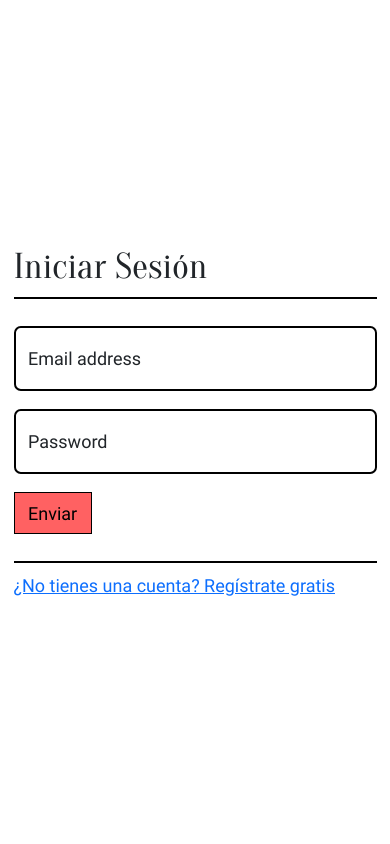
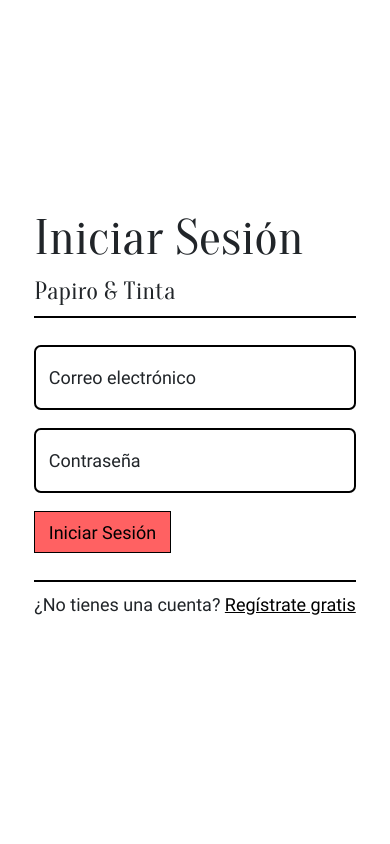
Before and after one commit to SebasVM123/Papiro-Tinta-Proyect, a Django app: page /login/ in a window 390 px wide. Run offline with Django 4.2, Linux system fonts and the light colour scheme.

Commit message:
Feat: agrega estilos responsive a login.html

```diff
--- a/Papiro_Tinta/main/templates/main/login.html
+++ b/Papiro_Tinta/main/templates/main/login.html
@@ -18,22 +18,39 @@
 	<link href="{% static 'css/style.css' %}" rel="stylesheet">
 </head>
 <body>
-	<div class="container d-flex flex-column justify-content-center vh-100" id="login-box">
-		<h2 class="title-2">Iniciar Sesión</h2>
+	<main>
+		<div class="container d-flex justify-content-center align-items-center vh-100" id="login-container">
+			<div class="row justify-content-center">
+				<div class="col col-2 d-none d-sm-none d-md-block align-self-start">
+	                <div class="image-container">
+		                <img src="{% static 'assets/images/flower.png' %}" alt="Imagen de una flor" class="responsive-image">
+	                </div>
+	            </div>
+				<div class="col-md-auto align-self-center" id="login-box">
+					<h1 class="title-1">Iniciar Sesión</h1>
+					<h2 class="title-3">Papiro & Tinta</h2>
 			        <form class="py-4" id="login-form" method="post">
 				        {% csrf_token %}
 				        <div class="form-floating mb-3">
 					        <input type="email" class="form-control custom-input" id="floatingInput" name="email" placeholder="name@example.com">
-				<label for="floatingInput">Email address</label>
+					        <label for="floatingInput">Correo electrónico</label>
 				        </div>
 				        <div class="form-floating">
 					        <input type="password" class="form-control custom-input" id="floatingPassword" name="password" placeholder="Password">
-				<label for="floatingPassword">Password</label>
+					        <label for="floatingPassword">Contraseña</label>
 				        </div>
-			<button type="submit" class="btn btn-primary mt-3 custom-button">Enviar</button>
+				        <button type="submit" class="btn btn-primary mt-3 custom-button">Iniciar Sesión</button>
 			        </form>
-		<a href="#" class="mt-2">¿No tienes una cuenta? Regístrate gratis</a>
+			        <p class="mt-2">¿No tienes una cuenta? <a href="#" class="mt-2 custom-link">Regístrate gratis</a></p>
 				</div>
+				<div class="col col-2 d-none d-sm-none d-md-block align-self-end">
+	                <div class="image-container">
+		                <img src="{% static 'assets/images/flower-r.png' %}" alt="Imagen de una flor girada 180 grados a la derecha" class="responsive-image">
+	                </div>
+	            </div>
+			</div>
+		</div>
+	</main>
 
 	<!-- JS Bootstrap -->
 	<script src="https://cdn.jsdelivr.net/npm/bootstrap@5.3.2/dist/js/bootstrap.bundle.min.js" integrity="sha384-C6RzsynM9kWDrMNeT87bh95OGNyZPhcTNXj1NW7RuBCsyN/o0jlpcV8Qyq46cDfL" crossorigin="anonymous"></script>
--- a/Papiro_Tinta/static/css/style.css
+++ b/Papiro_Tinta/static/css/style.css
@@ -81,7 +81,7 @@
 }
 
 .custom-link {
-
+    color: var(--black);
 }
 
 /* header ------------------------------------------------*/
@@ -141,7 +141,11 @@ footer {
     border-top: 2px solid black;
 }
 
-/* login */
+/* login ------------------------------------------*/
+#login-container .row .col {
+    min-width: 150px;
+}
+
 #login-box {
     max-width: 400px;
 }
```
Also changed, not shown: Papiro_Tinta/static/assets/images/flower-r.png (added), Papiro_Tinta/static/assets/images/flower.png (added). Lines whose indentation alone changed are shown as unchanged.
